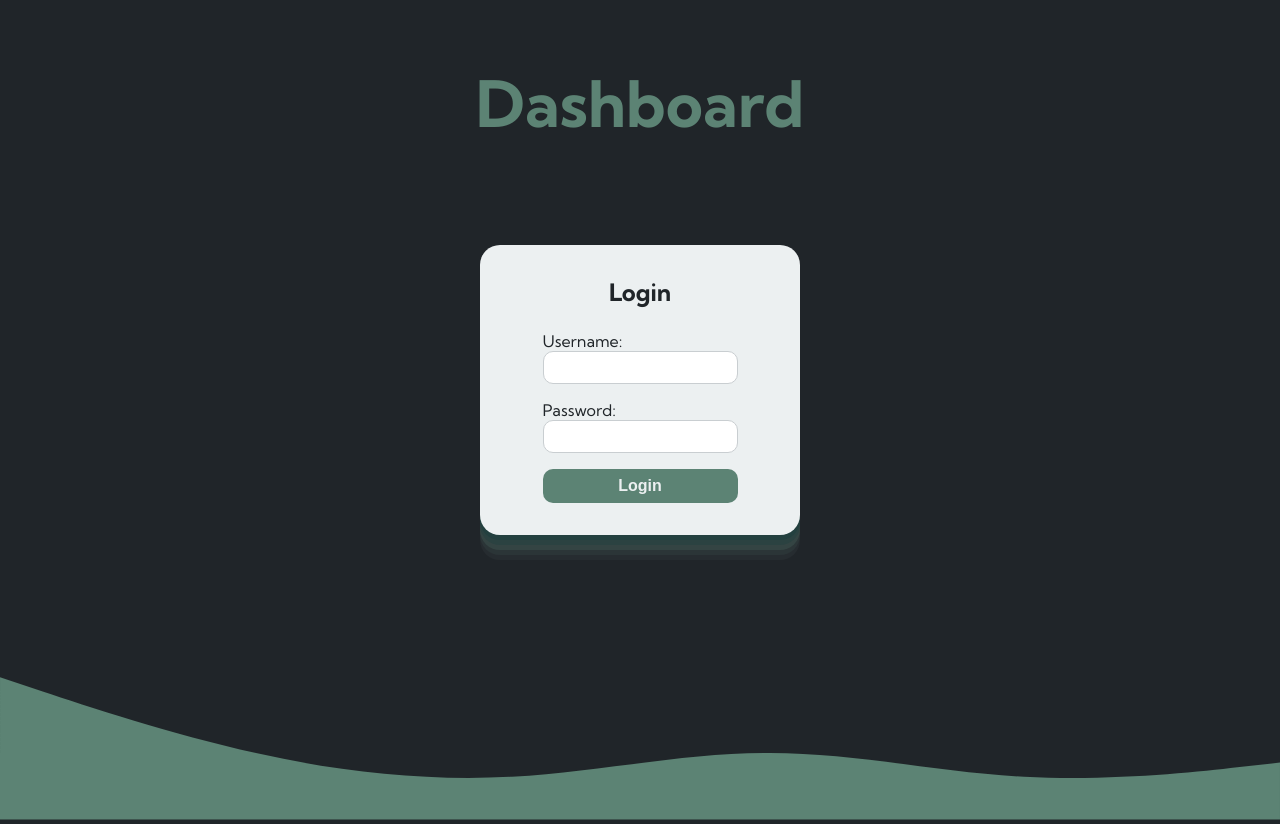
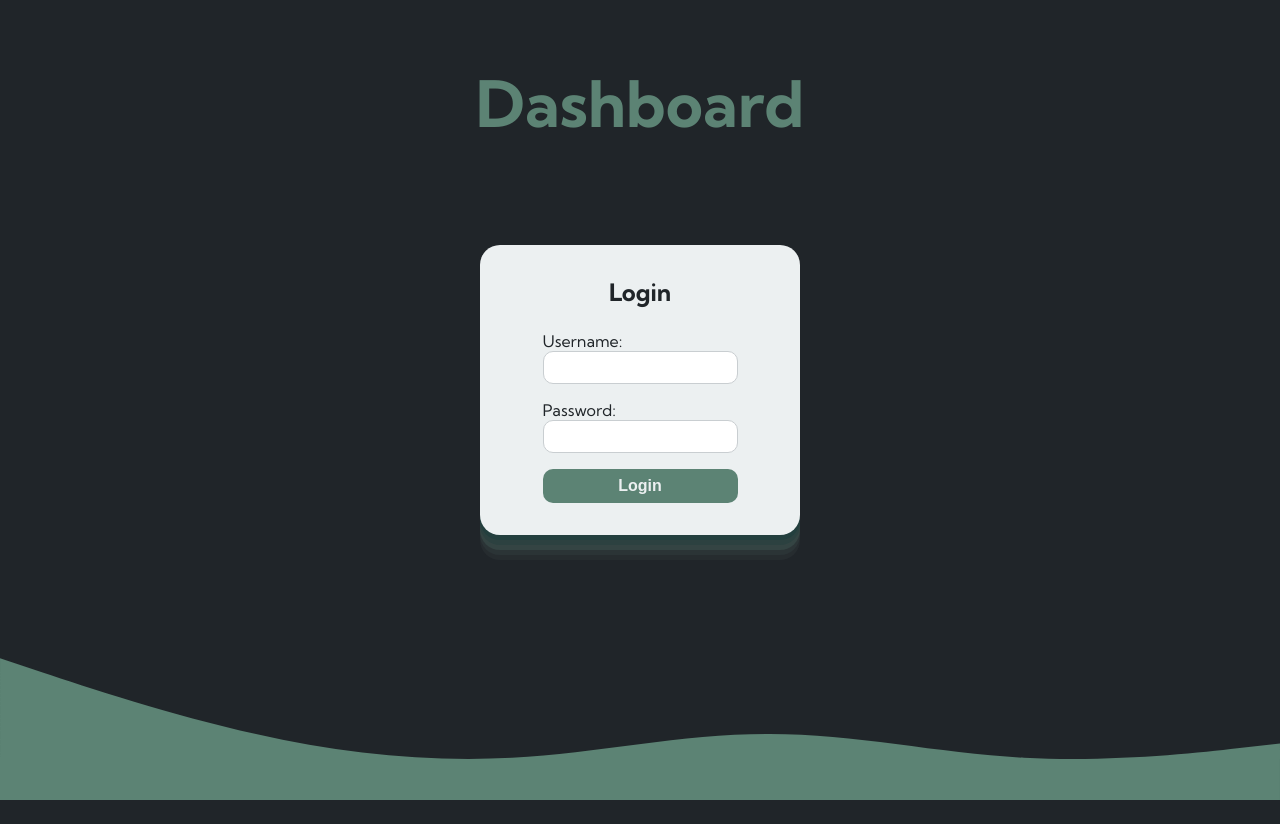
Before and after one commit to diegoOG09/xdevelop-test, a Vue app: page /login in a window 1280 px wide. After the commit the page ends 800 px from the top, so only its background shows below. Built offline with nearby package versions, Linux system fonts and the light colour scheme.

Commit message:
Remove the style for remove overflow-y

```diff
--- a/src/style.css
+++ b/src/style.css
@@ -12,7 +12,6 @@ body {
   margin: 0;
   height: 100vh;
   scroll-behavior: smooth;
-  overflow-y: hidden;
 }
 .container {
   width: 70%;
@@ -29,3 +28,11 @@ h1,h2,p {
   margin-bottom: 1rem;
   text-align: center;
 }
+
+#wave {
+  position: fixed;
+  z-index: -1;
+  bottom: 0; /* Fija el SVG en la parte inferior de la ventana */
+  left: 0;   /* Puedes ajustar la posición horizontal si es necesario */
+  width: 100%; /* Asegura que el SVG ocupe el ancho completo de la ventana */
+}
```
